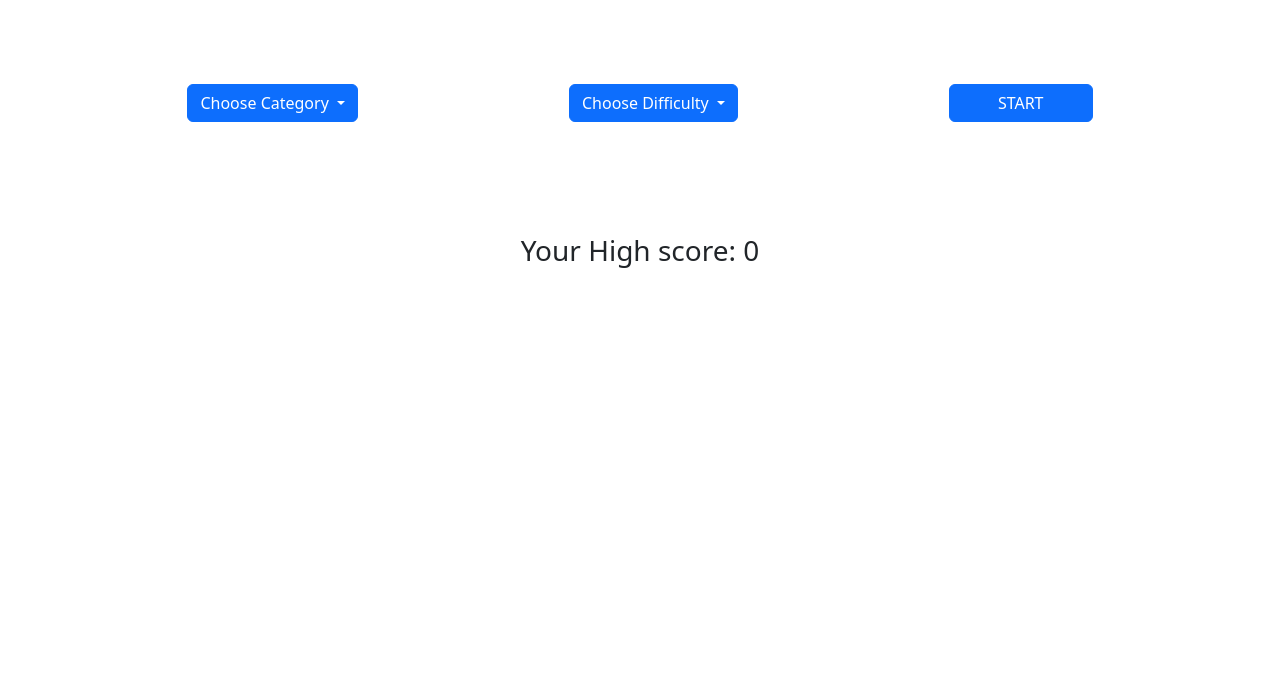
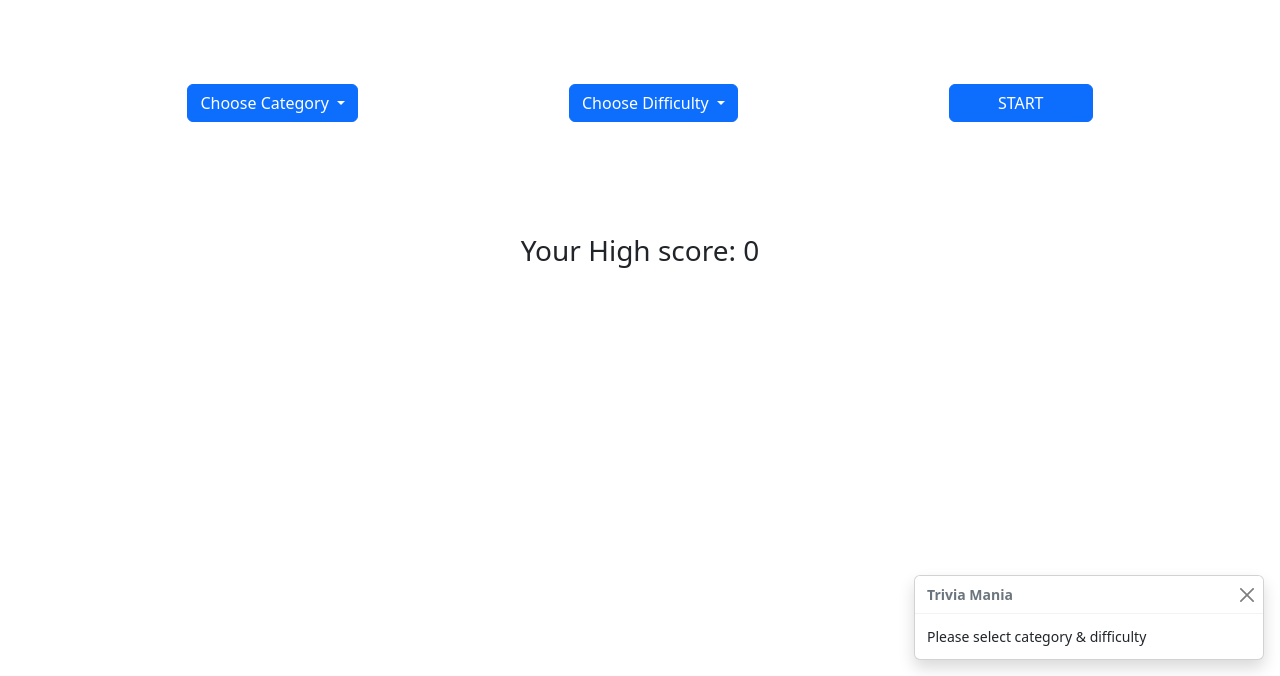
Before and after one commit to Marwan-98/trivia-game, a plain HTML site: page index.html in a window 1280 px wide. Both pictures are taken after a click on the button "START". Shown: the part 124-800 px from the top of the page. Drawn offline with nearby package versions, Linux system fonts and the light colour scheme; no server answers.

Commit message:
added check functionality

```diff
--- a/index.html
+++ b/index.html
@@ -69,11 +69,31 @@
       class="container text-center mt-5 pt-5 end"
       style="display: none"
     ></div>
-    <script src="script.js"></script>
+    <div class="toast-container position-fixed bottom-0 end-0 p-3">
+      <div
+        id="liveToast"
+        class="toast"
+        role="alert"
+        aria-live="assertive"
+        aria-atomic="true"
+      >
+        <div class="toast-header">
+          <strong class="me-auto">Trivia Mania</strong>
+          <button
+            type="button"
+            class="btn-close"
+            data-bs-dismiss="toast"
+            aria-label="Close"
+          ></button>
+        </div>
+        <div class="toast-body">Please select category & difficulty</div>
+      </div>
+    </div>
     <script
       src="https://cdn.jsdelivr.net/npm/bootstrap@5.2.0-beta1/dist/js/bootstrap.bundle.min.js"
       integrity="sha384-pprn3073KE6tl6bjs2QrFaJGz5/SUsLqktiwsUTF55Jfv3qYSDhgCecCxMW52nD2"
       crossorigin="anonymous"
     ></script>
+    <script src="script.js"></script>
   </body>
 </html>
--- a/script.js
+++ b/script.js
@@ -1,5 +1,4 @@
 let option = document.querySelectorAll(".dropdown-item");
-
 let startBtn = document.querySelector("#startBtn");
 
 let categoryBtn = document.querySelector("#categoryBtn");
@@ -7,6 +6,10 @@ let categoryBtn = document.querySelector("#categoryBtn");
 let difficultyBtn = document.querySelector("#difficultyBtn");
 
 let highScore = document.querySelector("#highScore");
+
+const toastTrigger = document.querySelector("#startBtn");
+
+const toastLiveExample = document.getElementById("liveToast");
 
 let options = [];
 let answers = [];
@@ -30,7 +33,8 @@ option.forEach((element) => {
 startBtn.addEventListener("click", getQuiz);
 
 function showGenre(e) {
-  e.path[4].children[0].children[0].innerText = e.target.innerText;
+  e.currentTarget.parentElement.parentElement.previousElementSibling.innerText =
+    e.target.innerText;
 
   switch (e.target.innerText) {
     case "General Knowledge":
@@ -57,7 +61,7 @@ function showGenre(e) {
 }
 
 async function getQuiz() {
-  console.log("working");
+  if (options.length == 2) {
     await fetch(
       `https://opentdb.com/api.php?amount=10&category=${options[0]}&difficulty=${options[1]}&type=multiple`
     )
@@ -66,13 +70,21 @@ async function getQuiz() {
         dataArray = data;
         writeQuiz(dataArray, num);
       });
+  } else {
+    order();
+  }
+}
+
+function order() {
+  const toast = new bootstrap.Toast(toastLiveExample);
+  toast.show();
 }
 
 function writeQuiz(data, num) {
   if (num < data.results.length) {
     document.querySelector(".quiz").setAttribute("style", "display: block;");
     let correctAnswer = data.results[num].correct_answer;
-    answers.push(data.results[num].correct_answer);
+    answers.push(correctAnswer);
     for (let i = 0; i < data.results[num].incorrect_answers.length; i++) {
       answers.push(data.results[num].incorrect_answers[i]);
     }
```
Lines whose indentation alone changed are shown as unchanged.
